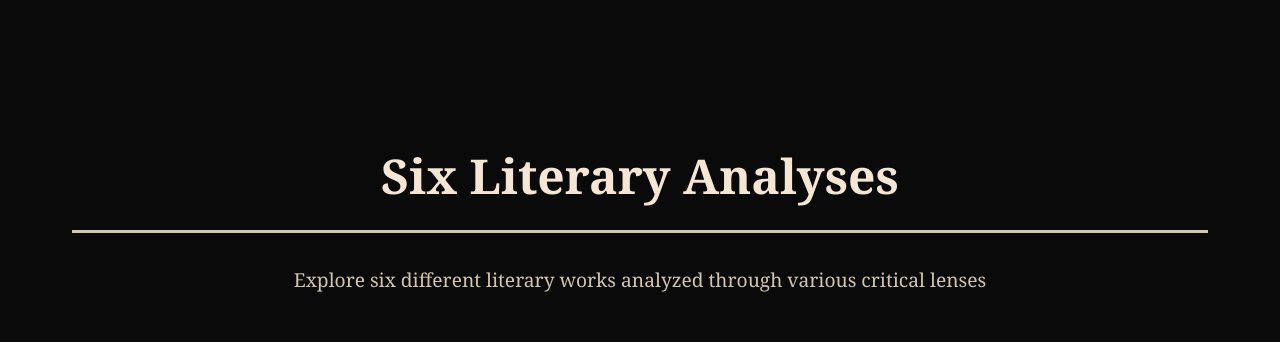
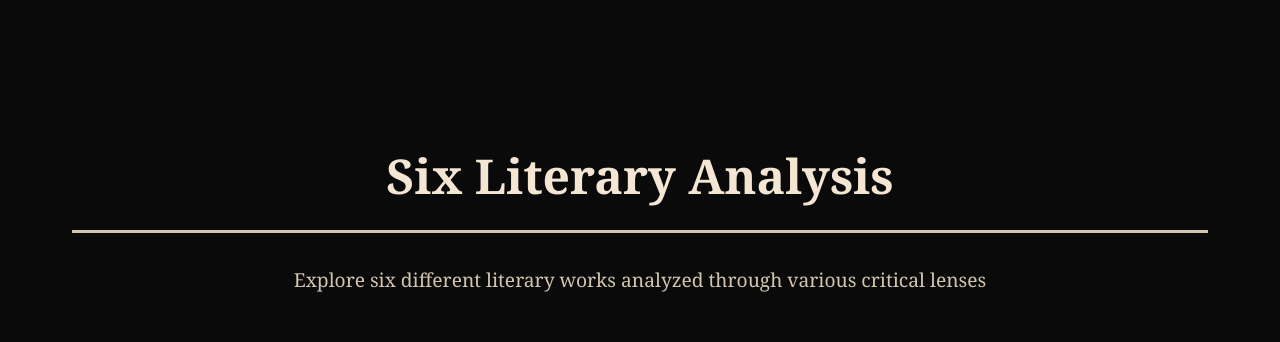
Before and after one commit to bejjj06/e-porfolio-Tandaan, a plain HTML site: page index.html in a window 1280 px wide. Shown: the part 860-1202 px from the top of the page. Drawn offline with Linux system fonts and the light colour scheme.

Commit message:
change spelling

```diff
--- a/index.html
+++ b/index.html
@@ -259,9 +259,9 @@
         <p>The purpose of this website is to present my portfolio of different literary analyses from the Great Books course. It includes the essays and analysis I wrote while studying the subject. My goal is to show how my reading skills and interpretations have developed over time. This portfolio highlights my work and demonstrates what I learned from each piece of literature. This portfolio also includes my whole understanding and knowledge I gained through studying the subject.</p>
     </section>
 
-    <!-- Literary Analyses Section -->
+    <!-- Literary Analysis Section -->
     <section id="literary">
-        <h1>Six Literary Analyses</h1>
+        <h1>Six Literary Analysis</h1>
         <p style="text-align: center; font-size: 1.2rem; margin-bottom: 3rem;">Explore six different literary works analyzed through various critical lenses</p>
 
         <div class="literary-grid">
@@ -551,4 +551,5 @@
         });
     </script>
 </body>
+
 </html>
```
